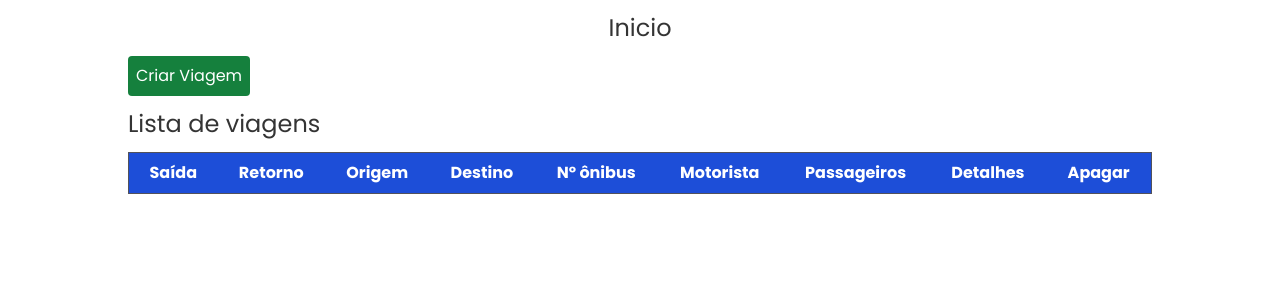
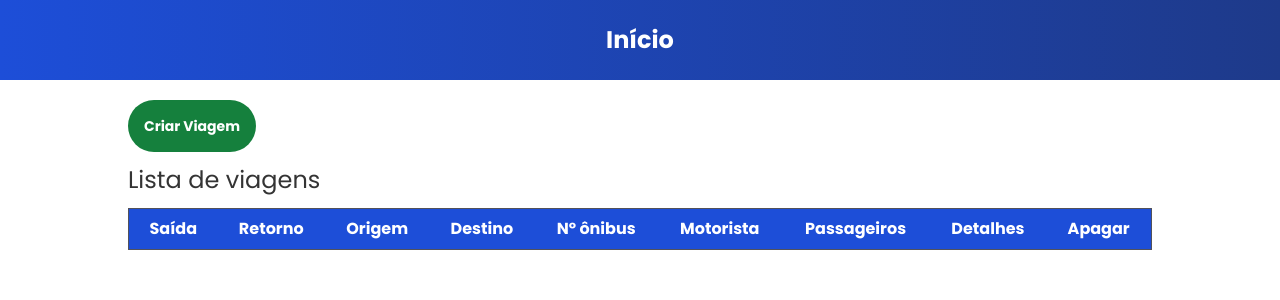
Before and after one commit to Filipelaw45/marcacao-passagens, a React (Vite) app: page / in a window 1280 px wide. Shown: the top 300 px of the page. Built offline with nearby package versions, Linux system fonts and the light colour scheme.

Commit message:
style: estilização da página `Home`

```diff
--- a/src/pages/Home/index.tsx
+++ b/src/pages/Home/index.tsx
@@ -3,6 +3,7 @@ import { ufs } from '../../helpers/Ufs';
 import { createTrip } from '../../utils/localStorage';
 
 import { useNavigate } from 'react-router-dom';
+import { Header } from '../../components/Header/Header';
 
 export function Home() {
   const [isOpen, setIsOpen] = useState(false);
@@ -29,14 +30,20 @@ export function Home() {
   const [tripsList, setTripsList] = useState<Trip[]>(trips);
 
   const fetchCities = async (uf: string) => {
-    const response = await fetch(`https://brasilapi.com.br/api/ibge/municipios/v1/${uf}`);
+    const response = await fetch(
+      `https://brasilapi.com.br/api/ibge/municipios/v1/${uf}`
+    );
     const data = await response.json();
     return data;
   };
 
   const handleInputChange =
     (fieldName: keyof Trip) =>
-    async (event: React.ChangeEvent<HTMLInputElement> | React.ChangeEvent<HTMLSelectElement>) => {
+    async (
+      event:
+        | React.ChangeEvent<HTMLInputElement>
+        | React.ChangeEvent<HTMLSelectElement>
+    ) => {
       const value = event.target.value;
       setFormData((prevFormData) => ({ ...prevFormData, [fieldName]: value }));
 
@@ -48,7 +55,10 @@ export function Home() {
 
       if (fieldName === 'destinationUf') {
         fetchCities(value).then((fetchedCities) => {
-          setCities((prevCities) => ({ ...prevCities, destination: fetchedCities }));
+          setCities((prevCities) => ({
+            ...prevCities,
+            destination: fetchedCities,
+          }));
         });
       }
     };
@@ -58,10 +68,15 @@ export function Home() {
   };
 
   return (
+    <>
+      <Header>
+        <h1 className='py-3 text-white font-extrabold text-center text-2xl'>
+          Início
+        </h1>
+      </Header>
       <div className='w-4/5 mx-auto'>
-      <h1 className='py-3 text-center text-2xl'>Inicio</h1>
         <button
-        className='p-2 bg-green-700 rounded text-white'
+          className='py-4 px-4 bg-green-700 rounded-full text-white font-extrabold text-sm transform transition-transform duration-200 hover:scale-105 active:scale-95'
           onClick={() => {
             setIsOpen(!isOpen);
           }}
@@ -213,7 +228,9 @@ export function Home() {
                           onChange={handleInputChange('destinationCity')}
                           value={formData.destinationCity}
                         >
-                        <option value=''>Selecione a cidade de destino</option>
+                          <option value=''>
+                            Selecione a cidade de destino
+                          </option>
                           <option value=''>Selecione a cidade de origem</option>
                           {cities.destination.map((city: City) => (
                             <option key={city.codigo_ibge} value={city.nome}>
@@ -274,17 +291,28 @@ export function Home() {
               </thead>
               <tbody>
                 {trips.map((trip, index) => (
-                <tr key={index} className='hover:bg-gray-400 hover:cursor-pointer '>
+                  <tr
+                    key={index}
+                    className='hover:bg-gray-400 hover:cursor-pointer '
+                  >
                     <td className='py-2 border-y border-black'>
                       {trip.departureDay.split('-').reverse().join('/')}
                     </td>
                     <td className='py-2 border-y border-black'>
                       {trip.returnDay.split('-').reverse().join('/')}
                     </td>
-                  <td className='py-2 border-y border-black'>{trip.originUf}</td>
-                  <td className='py-2 border-y border-black'>{trip.destinationUf}</td>
-                  <td className='py-2 border-y border-black'>{trip.busNumber}</td>
-                  <td className='py-2 border-y border-black'>{trip.driver}</td>
+                    <td className='py-2 border-y border-black'>
+                      {trip.originUf}
+                    </td>
+                    <td className='py-2 border-y border-black'>
+                      {trip.destinationUf}
+                    </td>
+                    <td className='py-2 border-y border-black'>
+                      {trip.busNumber}
+                    </td>
+                    <td className='py-2 border-y border-black'>
+                      {trip.driver}
+                    </td>
                     <td className='py-2 border-y border-black'>
                       {trip.passengers.length} / {trip.busModel}
                     </td>
@@ -299,7 +327,9 @@ export function Home() {
                     </td>
                     <td
                       onClick={() => {
-                      const trip = JSON.parse(localStorage.getItem('trip') || '[]');
+                        const trip = JSON.parse(
+                          localStorage.getItem('trip') || '[]'
+                        );
                         if (trip) trip.splice(index, 1);
                         localStorage.setItem('trip', JSON.stringify(trip));
                         setTripsList(trip);
@@ -315,5 +345,6 @@ export function Home() {
           </div>
         </div>
       </div>
+    </>
   );
 }
```
Lines whose indentation alone changed are shown as unchanged.
